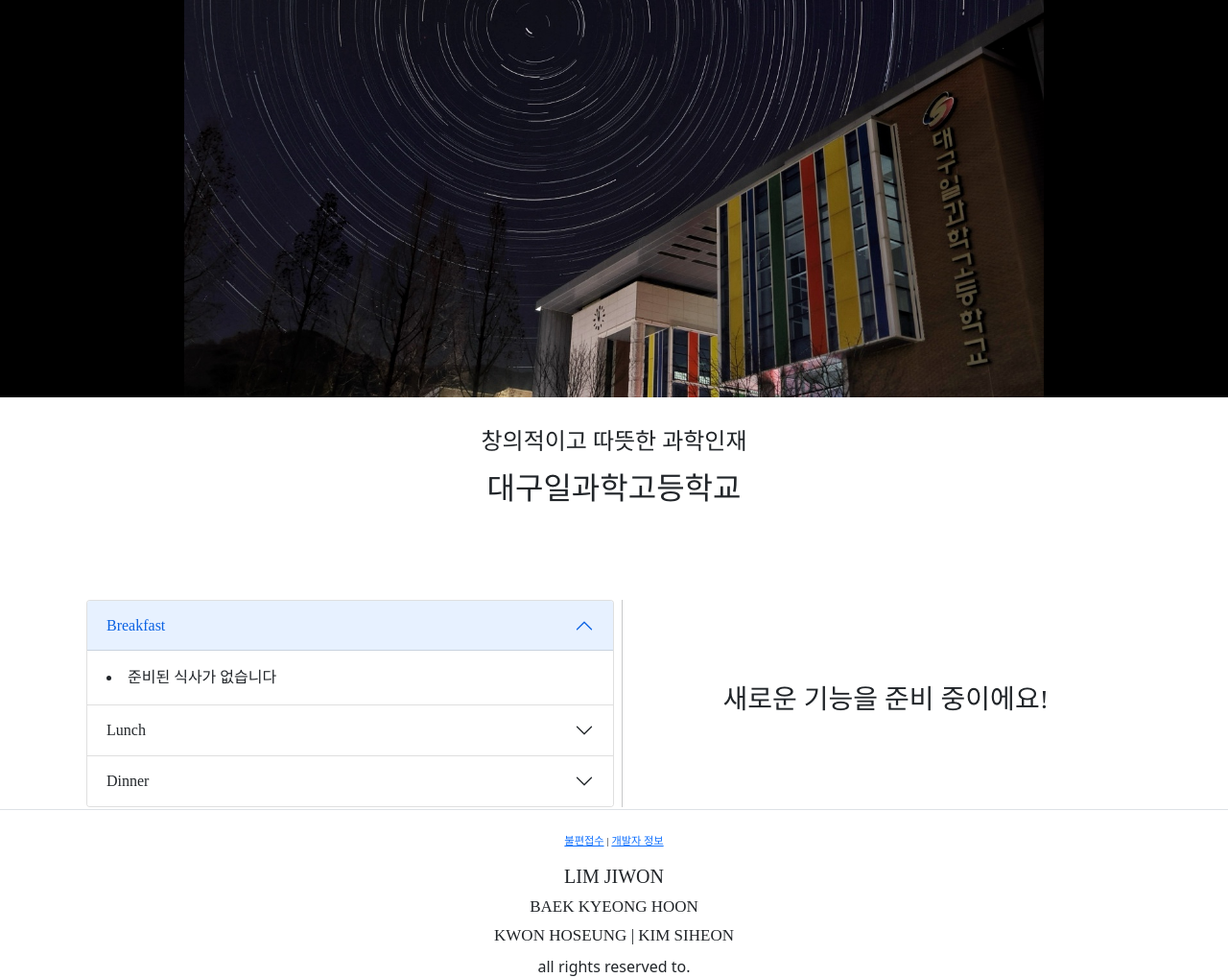
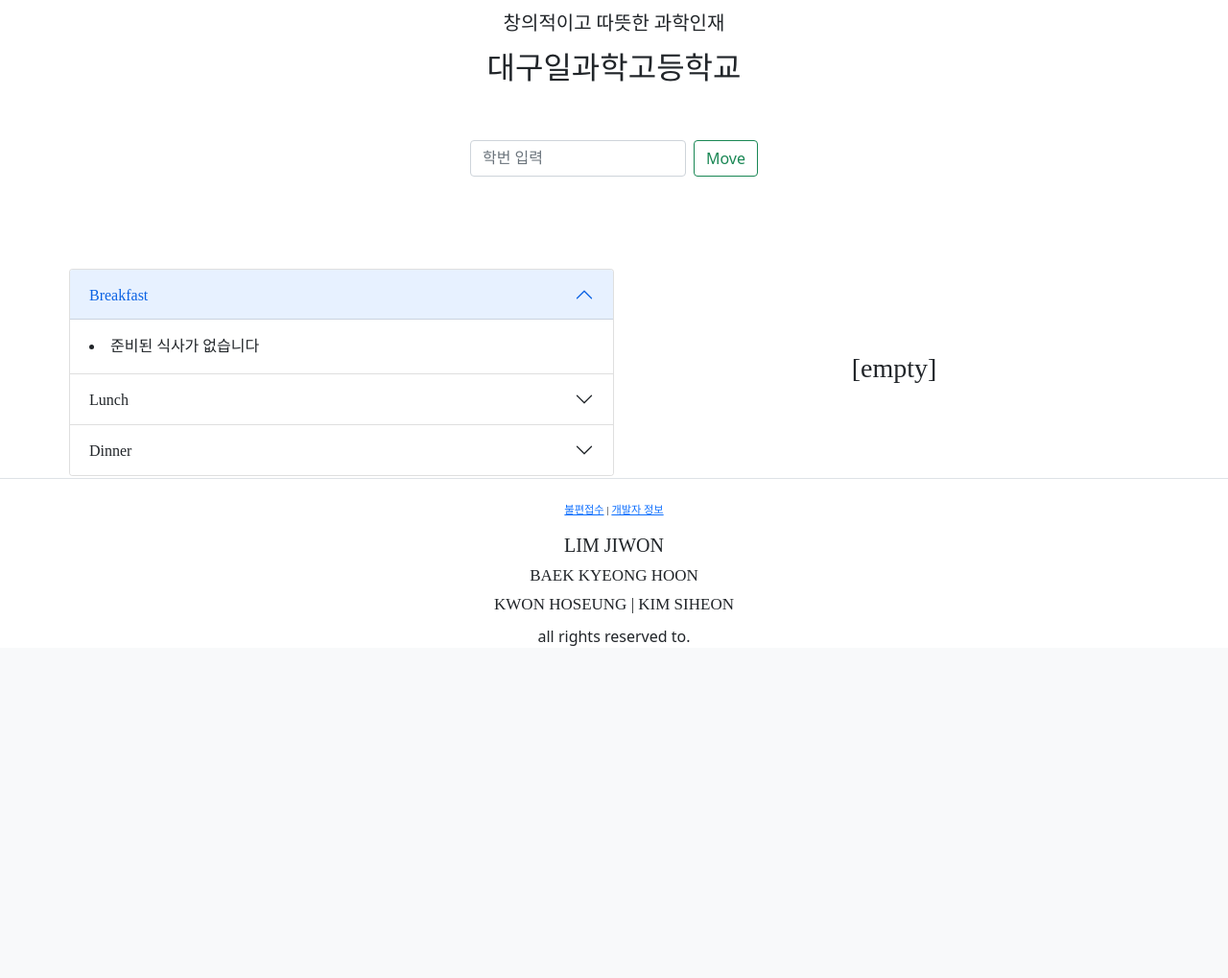
Before and after one commit to Sup-xort/DG1S_LMS, a Django app: page /pybo/ in a window 1280 px wide. Shown: the part 347-1366 px from the top of the page at 96% size. After the commit the page ends 1020 px from the top, so only its background shows below. Run offline with Django 5.2, Linux system fonts and the light colour scheme; data that the repository does not hold is empty; some libraries are stand-ins or nearby versions; some web fonts are replaced.

Commit message:
tool box & hmltolatex

```diff
--- a/templates/pybo/home.html
+++ b/templates/pybo/home.html
@@ -1,15 +1,21 @@
 {% extends 'base.html' %}
 {% block content %}
-    <div style="text-align: center; margin-top: 20px; display: block; background-color: black; width: 100%">
-        <img src="/static/images/main2.jpg" alt="기본 서브비주얼" style="width: 70%; text-align: center">
-    </div>
-    <div class="container my-4">
-        <h1 class = 'text p-2' style="font-family: 'SUGANG';text-align: center; font-size: 150%;"> 창의적이고 따뜻한 과학인재</h1>
-        <h1 class = 'text' style="font-family: 'SUGANG'; text-align: center; font-size:200%">대구일과학고등학교</h1>
+
+    <div class="container my-4" style="text-align: center;">
+        <h1 class = 'text p-2' style="font-family: 'gmarket';text-align: center; font-size: 20px;"> 창의적이고 따뜻한 과학인재</h1>
+        <h1 class = 'text' style="font-family: 'Gmarket'; text-align: center; font-size:200%">대구일과학고등학교</h1>
+        <div style="margin: 5%"></div>
+        <div style="display: inline-block; text-align: center; ">
+            <form class="d-flex" method="POST" action="{% url 'pybo:toQuick' %} " id="num" name="num" style="width: 300px">
+                {% csrf_token %}
+                <input class="form-control me-2" type="search" style="font-family: 'gmarket'" placeholder="학번 입력" id="num" name="num" aria-label="search">
+                <button class="btn btn-outline-success" type="submit"> Move </button>
+            </form>
+        </div>
     </div>
     <br>
     <br><br>
-    <div class="container my-auto hstack" style="font-family: 'Gmarket';">
+    <div class=" my-auto hstack" style="font-family: 'Gmarket'; margin: 5%">
         <!-- 아코디언 -->
         <div class="col mx-2" style="float:left">
             <div class="accordion" id="accordionPanelsStayOpenExample">
@@ -58,11 +64,9 @@
             </div>
         </div>
 
-        <div class="vr"></div>
-
         <!--준비중-->
         <div class="col text-center" style="float:right">
-            <h3>새로운 기능을 준비 중이에요!</h3>
+            <h3>[empty]</h3>
         </div>
     </div>
 {% endblock %}
```
